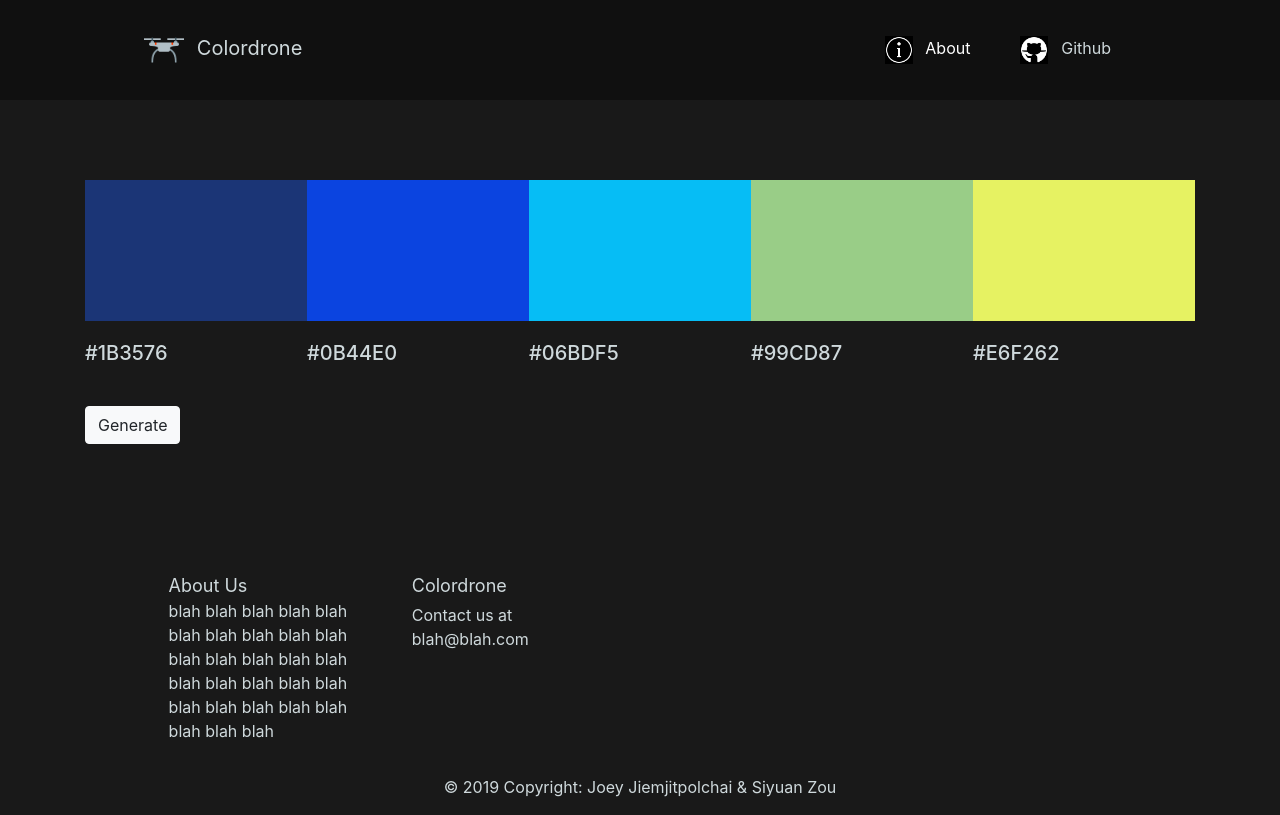
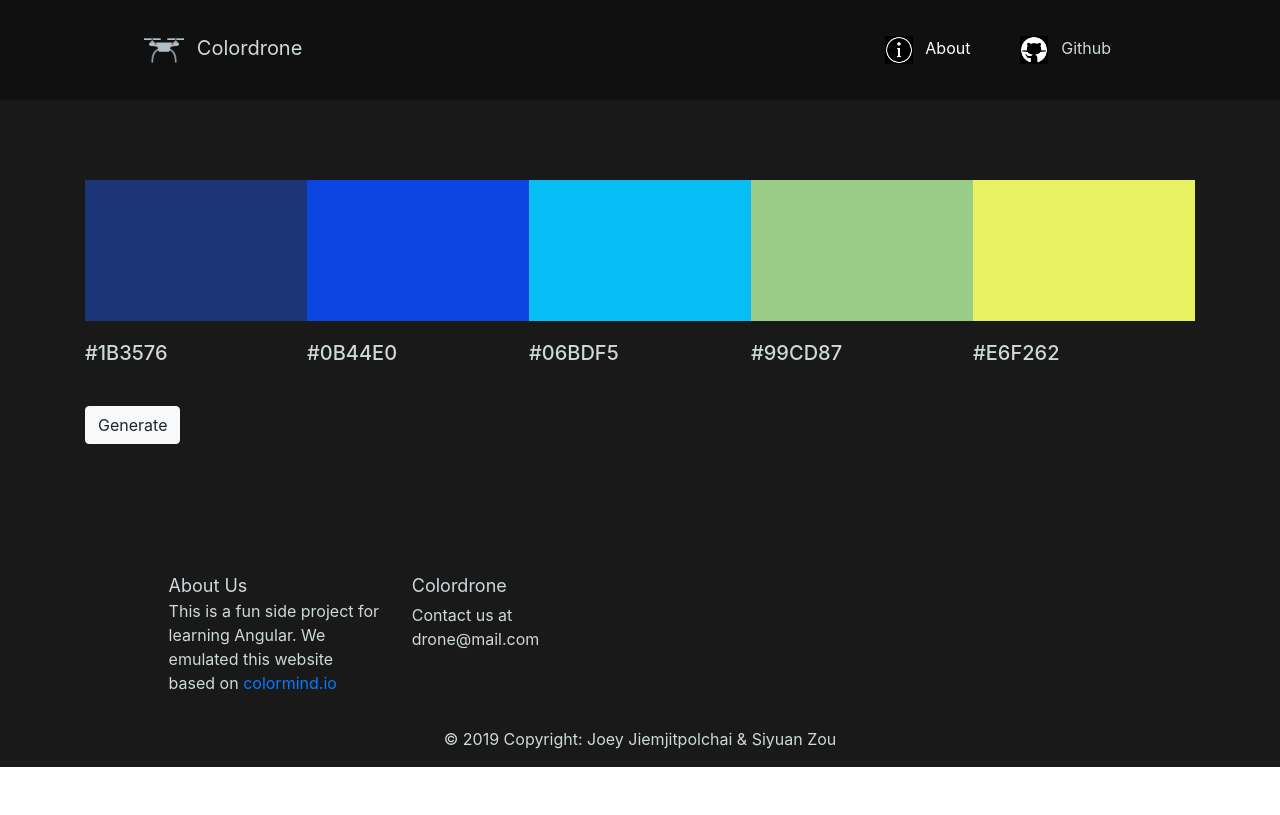
Before and after one commit to Spirors/Color-Drone, an Angular app in the folder app_public/: page / in a window 1280 px wide. Built offline with nearby package versions, Linux system fonts and the light colour scheme.

Commit message:
added header functionality

```diff
--- a/app_public/src/app/components/body/body.component.ts
+++ b/app_public/src/app/components/body/body.component.ts
@@ -7,6 +7,18 @@ import { Component, OnInit } from '@angular/core';
 })
 export class BodyComponent implements OnInit {
 
+  colorSets:String[][] = [
+    ['#1B3576', '#0B44E0', '#06BDF5', '#99CD87', '#E6F262'],
+    ['#666563', '#C6553A', '#CEBB73', '#DDD9AE', '#7FA18E'],
+    ['#7CAEC3', '#EBCCB7', '#F5F2E7', '#66ABB4', '#5A5B5B'],
+    ['#E898C7', '#9F3232', '#841C2D', '#0E0C0C', '#312B15'],
+    ['#A46A43', '#47260F', '#5D3F3B', '#938B90', '#B1A680'],
+    ['#1D915B', '#ACC378', '#EDE9A1', '#DB8B33', '#AC4E3C'],
+    ['#257893', '#0C6491', '#0C4863', '#303564', '#B77254'],
+    ['#7E305B', '#FD4247', '#FAEBB5', '#D5D9DB', '#87C1C1'],
+    ['#0D4F5F', '#324649', '#FBB05B', '#E06E3A', '#90383B'],
+    ['#AABBAA', '#ECDCA7', '#DEC48D', '#B49C7D', '#806753']
+  ];
   colors:String[];
 
   constructor() { }
@@ -16,6 +28,7 @@ export class BodyComponent implements OnInit {
   }
 
   onGenerate() {
-    this.colors = ['#666563', '#C6553A', '#CEBB73', '#DDD9AE', '#7FA18E'];
+    var randNum = Math.floor(Math.random() * 10);
+    this.colors = this.colorSets[randNum];
   }
 }
--- a/app_public/src/app/components/footer/footer.component.html
+++ b/app_public/src/app/components/footer/footer.component.html
@@ -7,14 +7,14 @@
       <div class="col-md-3 mb-md-0 mb-3">
         <!-- Content -->
         <div class="foot-sub">About Us</div>
-        <p> blah blah blah blah blah blah blah blah blah blah blah
-            blah blah blah blah blah blah blah blah blah blah blah
-            blah blah blah blah blah blah</p>
+        <p> This is a fun side project for learning
+            Angular. We emulated this website based on
+            <a href="colormind.io">colormind.io</a></p>
       </div>
       <!-- Grid column -->
       <div class="col-md-3 mb-md-0 mb-3">
         <a class="footer-link" href="index.html">Colordrone</a>
-        <p class="mb-md-0 mt-1">Contact us at blah@blah.com</p>
+        <p class="mb-md-0 mt-1">Contact us at drone@mail.com</p>
       </div>
       <!-- Grid column -->
       <hr class="clearfix w-100 d-md-none pb-3">
--- a/app_public/src/app/components/header/header.component.html
+++ b/app_public/src/app/components/header/header.component.html
@@ -7,13 +7,13 @@
   <div class="ml-auto">
     <ul class="navbar-nav">
       <li class="nav-item active">
-        <a class="nav-link" href="/about">
+        <a (click)="gotoAbout()" class="nav-link" href="#" onclick="return false">
           <img src="assets/img/about_icon.png" alt="about-icon" width="28" height="28"/>
           <span class="nav-sub">About</span>
         </a>
       </li>
       <li class="nav-item">
-        <a class="nav-link" href="/github">
+        <a class="nav-link" href="https://github.com/Spirors/Color-Drone" target="_blank">
           <img src="assets/img/github_icon.png" alt="github-icon" width="28" height="28"/>
           <span class="nav-sub">Github</span>
         </a>
--- a/app_public/src/app/components/header/header.component.ts
+++ b/app_public/src/app/components/header/header.component.ts
@@ -12,4 +12,7 @@ export class HeaderComponent implements OnInit {
   ngOnInit() {
   }
 
+  gotoAbout() {
+    window.scrollTo(0,document.body.scrollHeight);
+  }
 }
```
